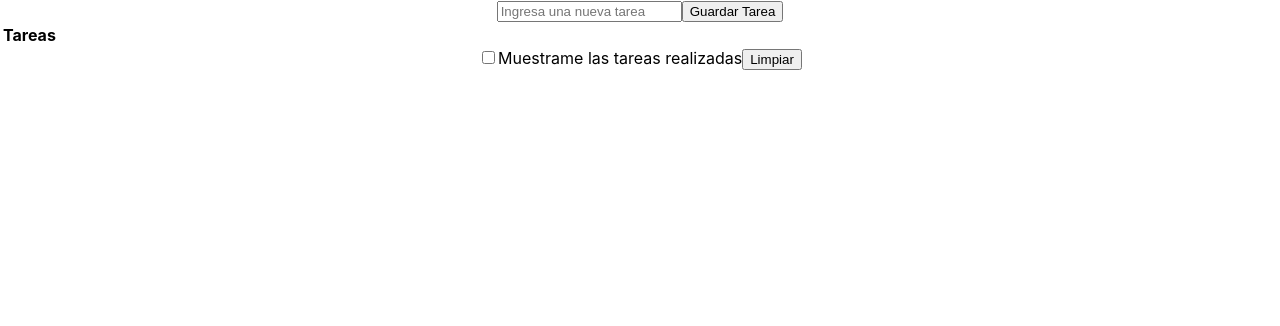
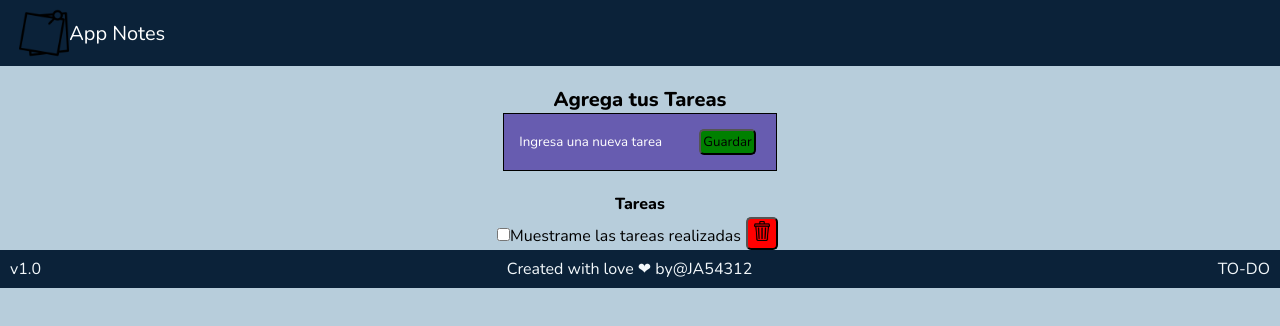
Before and after one commit to ja54312/APP_NOTES, a React (Create React App) app: page / in a window 1280 px wide. Shown: the top 326 px of the page. Built offline with nearby package versions, Linux system fonts and the light colour scheme.

Commit message:
avance css

```diff
--- a/public/index.html
+++ b/public/index.html
@@ -2,14 +2,14 @@
 <html lang="en">
   <head>
     <meta charset="utf-8" />
-    <link rel="icon" href="%PUBLIC_URL%/favicon.ico" />
+    <link rel="icon" href="https://www.flaticon.es/icono-gratis/notas_622223?term=notas&page=1&position=11&page=1&position=11&related_id=622223&origin=search" />
     <meta name="viewport" content="width=device-width, initial-scale=1" />
     <meta name="theme-color" content="#000000" />
     <meta
-      name="description"
-      content="Web site created using create-react-app"
+      name="App Notes"
+      content="App Notes"
     />
-    <link rel="apple-touch-icon" href="%PUBLIC_URL%/logo192.png" />
+    <!-- <link rel="apple-touch-icon" href="%PUBLIC_URL%/logo192.png" /> -->
     <!--
       manifest.json provides metadata used when your web app is installed on a
       user's mobile device or desktop. See https://developers.google.com/web/fundamentals/web-app-manifest/
@@ -24,7 +24,7 @@
       work correctly both with client-side routing and a non-root public URL.
       Learn how to configure a non-root public URL by running `npm run build`.
     -->
-    <title>React App</title>
+    <title>APP Notes</title>
   </head>
   <body>
     <noscript>You need to enable JavaScript to run this app.</noscript>
--- a/src/App.css
+++ b/src/App.css
@@ -1,38 +1,58 @@
-.App {
+.container-body{
+  width: 100%;
+  height: auto;
+  display: flex;
+  justify-content: center;
+  flex-direction: column;
+  align-items: center;
+  align-content: center;
+}
+/*TASK CREATOR*/
+.container-Taskcreator{
+  min-height: 50px;
+  padding: 20px 0;
   text-align: center;
 }
-
-.App-logo {
-  height: 40vmin;
-  pointer-events: none;
+.container-Taskcreator span{
+  font-size: 20px;
+  font-weight: bold;
 }
-
-@media (prefers-reduced-motion: no-preference) {
-  .App-logo {
-    animation: App-logo-spin infinite 20s linear;
-  }
+.container-Taskcreator form{
+  border: 1px solid;
+  padding: 15px;
+  background-color: var(--card-color);
 }
-
-.App-header {
-  background-color: #282c34;
-  min-height: 100vh;
-  display: flex;
-  flex-direction: column;
-  align-items: center;
-  justify-content: center;
-  font-size: calc(10px + 2vmin);
-  color: white;
+.Taskcreator-input{
+  border: none;
+  text-decoration: underline;
+  text-decoration: var(--underline-color);
+  background-color: inherit;
+  color: var(--text-card-color);
 }
-
-.App-link {
-  color: #61dafb;
+.Taskcreator-input:focus-visible{
+  background: inherit;
+  outline: none;
 }
-
-@keyframes App-logo-spin {
-  from {
-    transform: rotate(0deg);
-  }
-  to {
-    transform: rotate(360deg);
-  }
+.Taskcreator-input::placeholder{
+  color: var(--text-card-color);
 }
+.container-Taskcreator button{
+  background-color: var(--button-save-color);
+  cursor: pointer;
+  padding: 2px;
+  border-radius: 5px;
+  margin: 0 5px;
+}
+.container-visibilityControl button{
+  background-color: var(--button-danger-color);
+  cursor: pointer;
+  padding: 2px;
+  border-radius: 5px;
+  margin: 0 5px;
+}
+.container-visibilityControl .boton-eliminar{
+  width: 20px;
+  height: 20px;
+  margin: 0 2px;
+  background-color: inherit;
+}
--- a/src/App.js
+++ b/src/App.js
@@ -1,8 +1,10 @@
 import { useState ,useEffect } from "react";
 import "./App.css";
+import Header from "./components/HEADER/header";
 import TaskCreator from "./components/taskCreator";
 import TaskTable from "./components/taskTable";
 import VisibilityControl from "./components/VisibilityControl";
+import Footer from "./components/FOOTER/footer";
 
 function App() {
   const [taskItems, setTaskItems] = useState([]);
@@ -38,10 +40,14 @@ function App() {
 
   return (
     <div className="App">
-      <TaskCreator createNewTask={createNewTask} />
-      <TaskTable tasks={taskItems} toogleTask={toogleTask}/>
-       <VisibilityControl setShowCompleted={(checked) => setShowCompleted(checked)} cleanTask={cleanTask} isChecked={showCompleted}/>
-      {showCompleted && <TaskTable tasks={taskItems} toogleTask={toogleTask} showCompleted={showCompleted}/>}
+      <Header/>
+      <div className="container-body">
+        <TaskCreator createNewTask={createNewTask} />
+        <TaskTable tasks={taskItems} toogleTask={toogleTask}/>
+        <VisibilityControl setShowCompleted={(checked) => setShowCompleted(checked)} cleanTask={cleanTask} isChecked={showCompleted}/>
+        {showCompleted && <TaskTable tasks={taskItems} toogleTask={toogleTask} showCompleted={showCompleted}/>}
+      </div>
+      <Footer/>
     </div>
   );
 }
--- /dev/null
+++ b/src/components/FOOTER/footer.css
@@ -0,0 +1,22 @@
+/*Footer*/
+.footer {
+    width: 100%;
+    display: flex;
+    justify-content: space-between;
+    align-items: center;
+    background-color: var(--footer-color);
+    min-width:320px;
+    padding-top: 0.5rem;
+    padding-bottom: 0.5rem;
+}
+.text-footer{
+    color: var(--text-footer-color);
+    padding: 0  10px;
+    margin: 0;
+    background-color: inherit;
+}
+.text-footer a {
+    text-decoration: none;
+    color: var(--text-footer-color);
+    background-color: inherit;
+}
--- /dev/null
+++ b/src/components/FOOTER/footer.js
@@ -0,0 +1,18 @@
+import React from 'react'
+import './footer.css'
+
+const Footer = () => {
+    return(
+        <>
+            <footer id="footer" className="footer">
+                <p className="text-footer">v1.0</p>
+                <p className="text-footer">Created with love ❤ by
+                    <a href="https://twitter.com/JA54312" target="_blank" rel="noopener noreferrer" alt="enlace a twitter de @JA54312">@JA54312</a>
+                </p>
+                <p className='text-footer'>TO-DO</p>
+            </footer>
+        </>
+    )
+}
+
+export default Footer
--- /dev/null
+++ b/src/components/HEADER/header.css
@@ -0,0 +1,32 @@
+/*Header*/
+.header{
+    width: 100%;
+    height: auto;
+    min-width: 320px;
+}
+.header-navbar{
+    background-color:var(--header-color);
+    z-index: 2;
+    display: flex;
+    align-items: center;
+    justify-content: center;
+    padding-top: 0.5rem;
+    padding-bottom: 0.5rem;
+}
+.container-fluid{
+    display: flex;
+    flex-wrap: inherit;
+    align-items: center;
+    width: 97%;
+    background-color: inherit;
+}
+.header-logo{
+    background-color: inherit;
+    height: 50px;
+    width: 50px;
+}
+.header-title{
+    background-color: inherit;
+    color: white;
+    font-size:20px;
+}
--- /dev/null
+++ b/src/components/HEADER/header.js
@@ -0,0 +1,20 @@
+import React from 'react'
+import './header.css'
+import Logo from '../../assets/notas.png'
+
+const Header = () => {
+    return(
+        <>
+           <header id="header" className="header">
+                <nav className="header-navbar">
+                    <div className="container-fluid">
+                        <img src={Logo} className='header-logo' alt='Logo'/>
+                        <div className='header-title'>App Notes</div>
+                    </div>
+                </nav>
+            </header>
+        </>
+    )
+}
+
+export default Header
--- a/src/components/VisibilityControl.js
+++ b/src/components/VisibilityControl.js
@@ -1,3 +1,4 @@
+import Eliminar from '../assets/eliminar.png'
 const VisibilityControl = ({setShowCompleted,cleanTask,isChecked}) => {
 
     const handleDelete = () =>{
@@ -6,9 +7,11 @@ const VisibilityControl = ({setShowCompleted,cleanTask,isChecked}) => {
         }
     }
     return(
-      <div>
+      <div className='container-visibilityControl'>
         <input type='checkbox' checked={isChecked} onChange={e=>setShowCompleted(e.target.checked)}/>{""}<label>Muestrame las tareas realizadas</label>
-        <button onClick={handleDelete}>Limpiar</button>
+        <button onClick={handleDelete}>
+          <img src={Eliminar} alt='elminar' className='boton-eliminar'/>
+        </button>
       </div>
     )
 }
--- a/src/components/taskCreator.js
+++ b/src/components/taskCreator.js
@@ -1,4 +1,5 @@
 import { useState } from "react";
+
 
 const TaskCreator = ({ createNewTask }) => {
   const [newTaskName, setNewTaskName] = useState("");
@@ -12,16 +13,19 @@ const TaskCreator = ({ createNewTask }) => {
   };
 
   return (
+        <div className="container-Taskcreator">
+          <span>Agrega tus Tareas</span>
           <form onSubmit={handleSubmit}>
             <input
+              className="Taskcreator-input"
               type="text"
               placeholder="Ingresa una nueva tarea"
               value={newTaskName}
               onChange={(e) => setNewTaskName(e.target.value)}
             />
-
-      <button>Guardar Tarea</button>
+            <button>Guardar</button>
           </form>
+        </div>
   );
 };
 
--- a/src/index.css
+++ b/src/index.css
@@ -1,13 +1,23 @@
-body {
+/*-----Fuente-----*/
+@import url('https://fonts.googleapis.com/css2?family=Nunito:wght@300;400;800&display=swap');
+
+*{
+  font-family: var(--fuente-principal);
   margin: 0;
-  font-family: -apple-system, BlinkMacSystemFont, 'Segoe UI', 'Roboto', 'Oxygen',
-    'Ubuntu', 'Cantarell', 'Fira Sans', 'Droid Sans', 'Helvetica Neue',
-    sans-serif;
-  -webkit-font-smoothing: antialiased;
-  -moz-osx-font-smoothing: grayscale;
+  padding: 0;
+  background-color: var(--fondo-color);
 }
 
-code {
-  font-family: source-code-pro, Menlo, Monaco, Consolas, 'Courier New',
-    monospace;
+:root {
+  --fondo-color:#b7cddb;
+  --header-color:#0B2239;
+  --footer-color:#0B2239;
+  --card-color:#675cb0;
+  --underline-color:#675cb0;
+  --button-save-color:green;
+  --button-danger-color:red;
+  --text-card-color:white;
+  --text-navbar-color:#F3F8FB;
+  --text-footer-color:#F3F8FB;
+  --fuente-principal:'Nunito';
 }
```
Also changed, not shown: public/manifest.json, src/assets/eliminar.png (added), src/assets/notas.png (added). Lines whose indentation alone changed are shown as unchanged.
